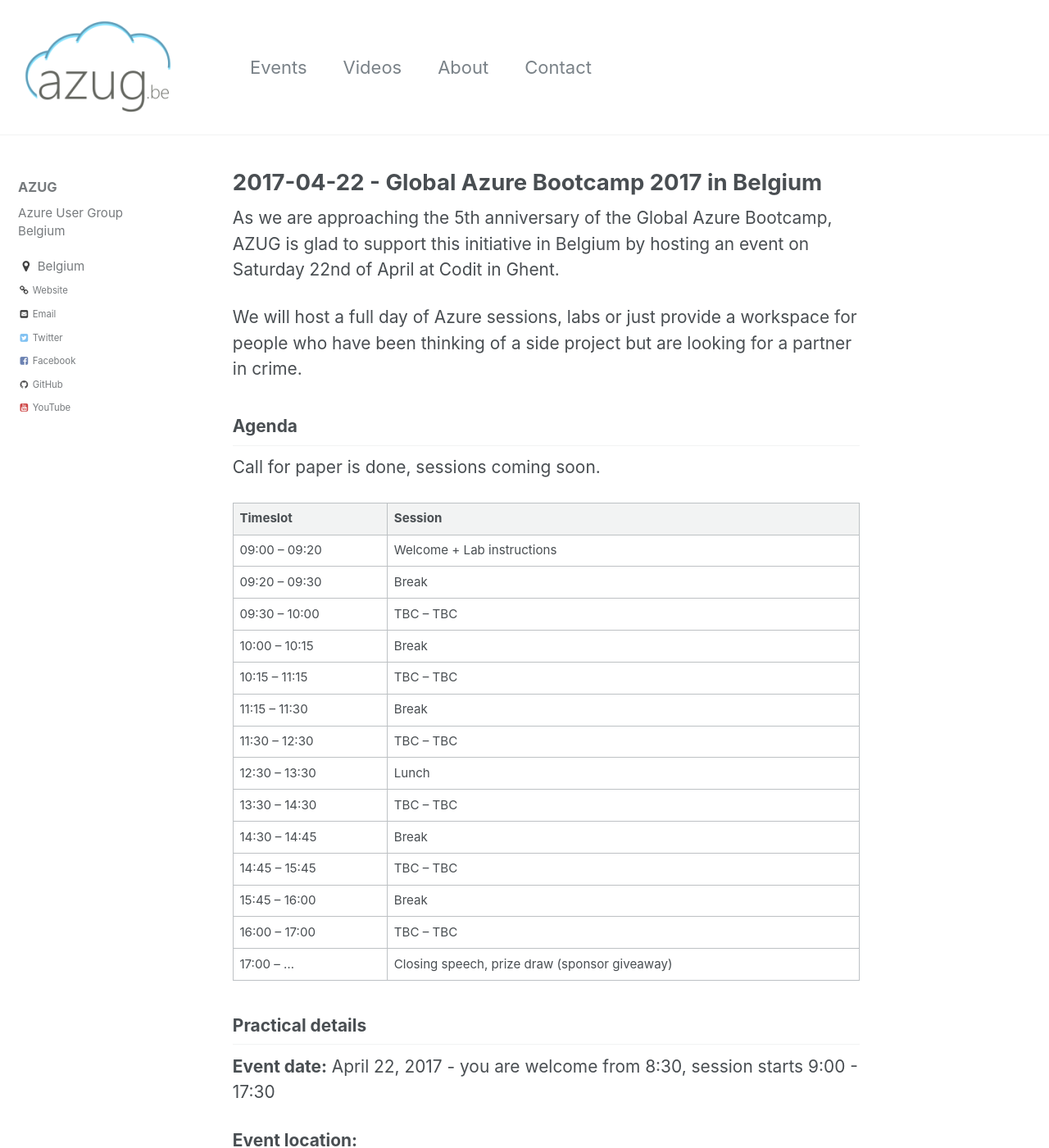
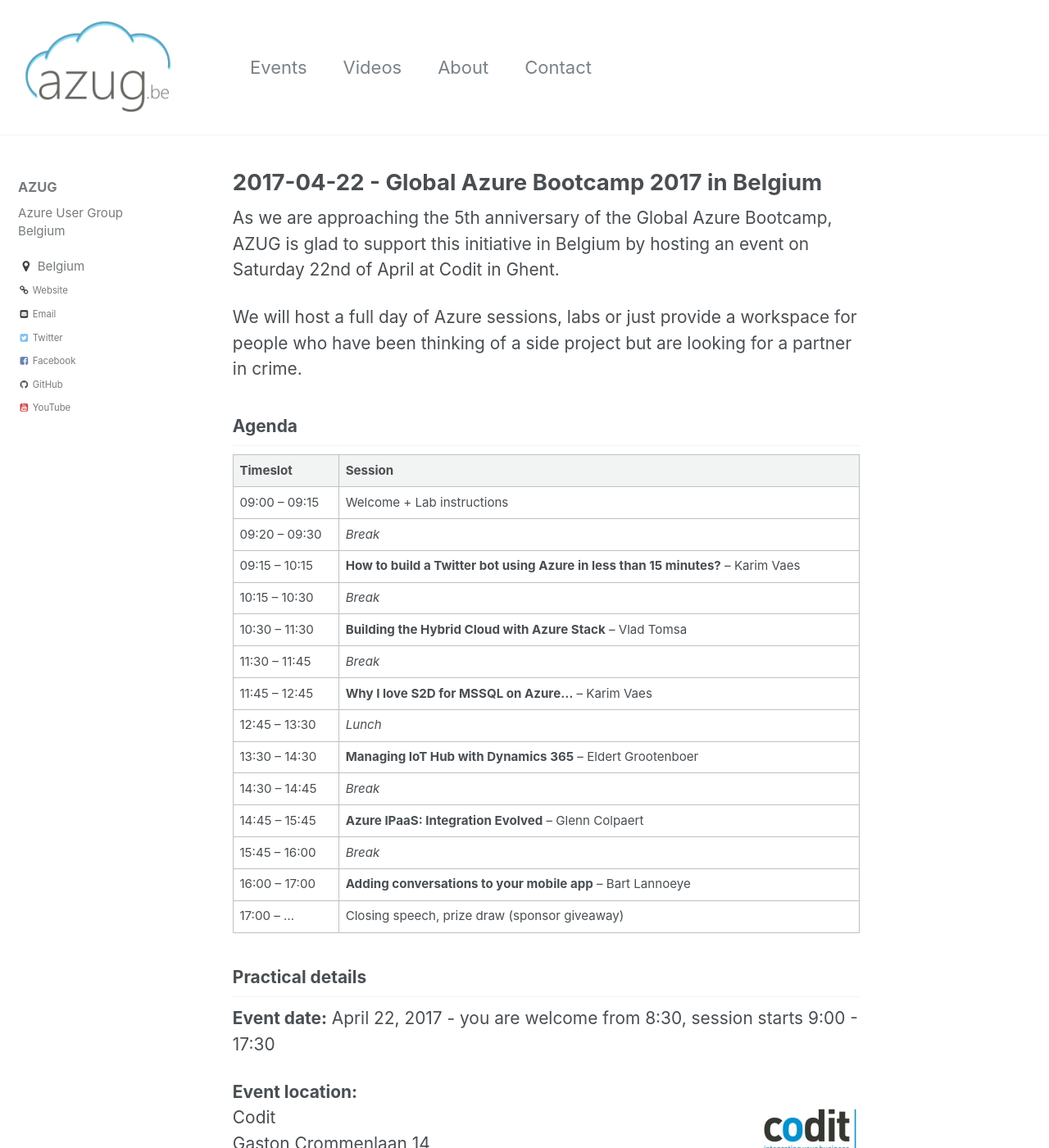
Before and after one commit to AzugBe/azugbe.github.io, a Jekyll site: the page built from _posts/events/2017-04-22---global-azure-bootcamp-2017.md, in a window 1280 px wide and 1400 px high. Shown: the whole window at 82% size. Built offline with Jekyll 4.4.1, drawn with Linux system fonts in a browser that asks for light colours.

Commit message:
Add agenda for Global Azure Bootcamp 2017 (#16)
* Add table placeholder

* Align table

* Add header

* Remove catering

* WIP Agenda

* Fix layout

* Optimize formatting

* Titles in bold

* Remove intro for agenda

* Swap Glenn with Bart

```diff
--- a/_posts/events/2017-04-22---global-azure-bootcamp-2017.md
+++ b/_posts/events/2017-04-22---global-azure-bootcamp-2017.md
@@ -17,24 +17,23 @@ As we are approaching the 5th anniversary of the Global Azure Bootcamp, AZUG is
 We will host a full day of Azure sessions, labs or just provide a workspace for people who have been thinking of a side project but are looking for a partner in crime.
 
 ## Agenda
-Call for paper is done, sessions coming soon.
 
-| Timeslot        | Session                                                                 |
-|:-------------------|:-----------------------------------------------------------------|
-| 09:00 – 09:20 | Welcome + Lab instructions                                |
-| 09:20 – 09:30 | 	 Break                                                                   |
-| 09:30 – 10:00 | 	 TBC – TBC                                                            |
-| 10:00 – 10:15 | 	 Break                                                                   |
-| 10:15 – 11:15 | 	 TBC – TBC                                                            |
-| 11:15 – 11:30 | 	 Break                                                                   |
-| 11:30 – 12:30 | 	 TBC – TBC                                                            |
-| 12:30 – 13:30 | 	 Lunch                                                                   |
-| 13:30 – 14:30 | 	 TBC – TBC                                                            |
-| 14:30 – 14:45 | 	 Break                                                                   |
-| 14:45 – 15:45 | 	 TBC – TBC                                                            |
-| 15:45 – 16:00 | 	 Break                                                                   |
-| 16:00 – 17:00 | 	 TBC – TBC                                                            |
-| 17:00 – ...	    | Closing speech, prize draw (sponsor giveaway) |
+| Timeslot        | Session                                                                                                                              |
+|:-------------------|:-------------------------------------------------------------------------------------------------------------------|
+| 09:00 – 09:15 | Welcome + Lab instructions                                                                                             |
+| 09:20 – 09:30 | 	 *Break*                                                                                                                            |
+| 09:15 – 10:15 | 	 **How to build a Twitter bot using Azure in less than 15 minutes?** – Karim Vaes |
+| 10:15 – 10:30 | 	 *Break*                                                                                                                            |
+| 10:30 – 11:30 | 	 **Building the Hybrid Cloud with Azure Stack**  – Vlad Tomsa                                 |
+| 11:30 – 11:45 | 	 *Break*                                                                                                                            |
+| 11:45 – 12:45 | 	 **Why I love S2D for MSSQL on Azure...** – Karim Vaes                                             |
+| 12:45 – 13:30 | 	 *Lunch*                                                                                                                            |
+| 13:30 – 14:30 | 	 **Managing IoT Hub with Dynamics 365** – Eldert Grootenboer                             |
+| 14:30 – 14:45 | 	 *Break*                                                                                                                            |
+| 14:45 – 15:45 | 	 **Azure IPaaS: Integration Evolved** – Glenn Colpaert                                              |
+| 15:45 – 16:00 | 	 *Break*                                                                                                                           |
+| 16:00 – 17:00 | 	  **Adding conversations to your mobile app** – Bart Lannoeye                              |
+| 17:00 – ...	    |  Closing speech, prize draw (sponsor giveaway)                                                            |
 
 ## Practical details
 
```
